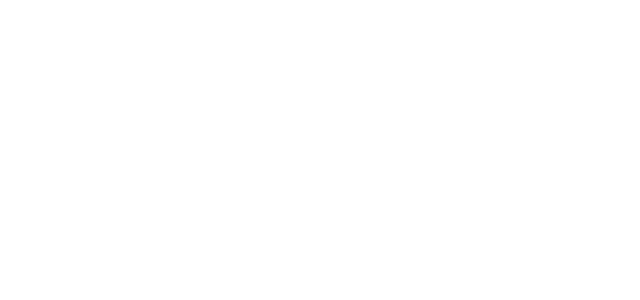
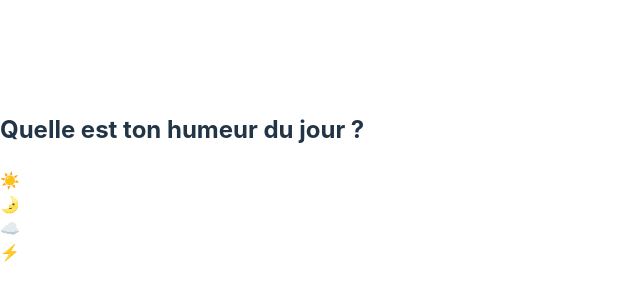
Before and after one commit to Velass/ReactDIGINAMIC, a React (Vite) app: page / in a window 1280 px wide. Shown: the part 222-522 px from the top of the page, without its empty margins (0-640 px from the left). Built offline with nearby package versions, Linux system fonts and the light colour scheme.

Commit message:
premier test de react

```diff
--- a/src/App.jsx
+++ b/src/App.jsx
@@ -1,7 +1,39 @@
-import './App.css'
+import "./App.css";
+
+const smileys = [
+  {
+    id: "bbd6678b-efec-4804-b4af-c6dc2c5667dd",
+    label: "Soleil",
+    image: "☀️",
+  },
+  {
+    id: "99a8c826-f061-4a9d-96fd-37a23ddcde90",
+    label: "Lune",
+    image: "🌛",
+  },
+  {
+    id: "73f5b9a7-767d-412e-bd1c-25109a6a1fb5",
+    label: "Nuage",
+    image: "☁️",
+  },
+  {
+    id: "ba0be2a6-b952-4d4c-a9d0-ae1be99dc630",
+    label: "Eclair",
+    image: "⚡",
+  },
+];
 
 function App() {
-  return <div className='app'></div>;
+  return (
+    <div className="app">
+      <h2>Quelle est ton humeur du jour ?</h2>
+      <div className="smileys-box">
+        {smileys.map((smiley) => (
+          <div key={smiley.id}>{smiley.image}</div>
+        ))}
+      </div>
+    </div>
+  );
 }
 
-export default App
+export default App;
```
